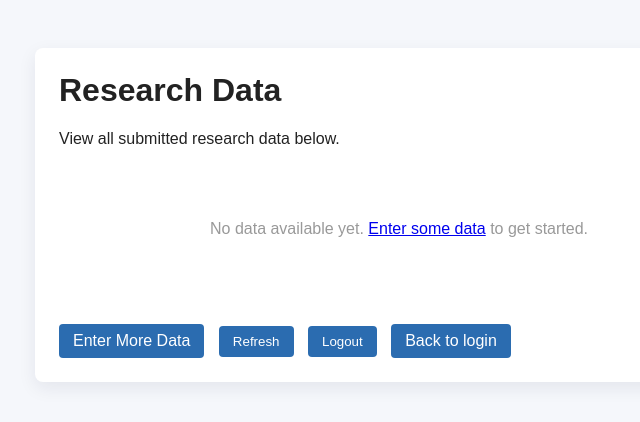
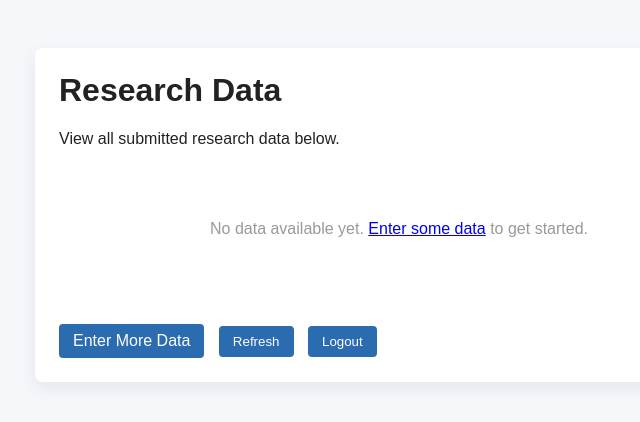
Before and after one commit to calebw318/CS499, a Flask app: page /data.html in a window 1280 px wide. Shown: the top 422 px of the page, without its empty margins (241-881 px from the left). Run offline with Flask 3, Linux system fonts and the light colour scheme; the visitor is signed in with stand-in values (Sample User, id 1); data that the repository does not hold is empty; parts of the project's set-up code (start-up, migrations or seed data) failed here and were passed over.

Commit message:
Add files via upload

```diff
--- a/templates/data.html
+++ b/templates/data.html
@@ -83,7 +83,7 @@
       <a href="/enter_data.html">Enter More Data</a>
       <button onclick="refreshData()">Refresh</button>
       <button type="button" onclick="logout()">Logout</button>
-      <a href="/">Back to login</a>
+      <!-- <a href="/">Back to login</a> -->
     </div>
   </div>
 
```
